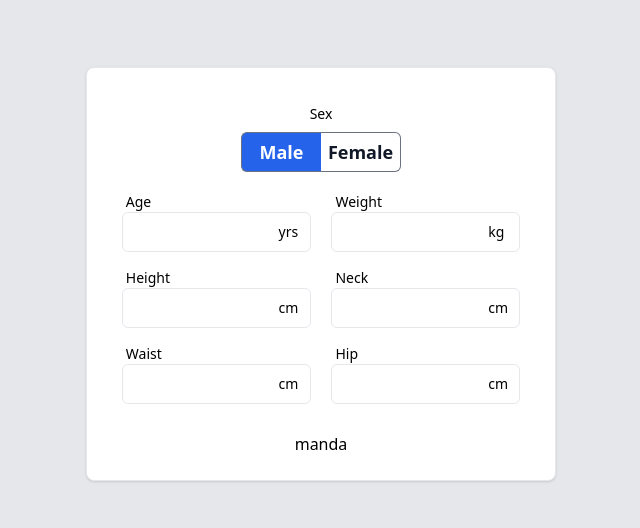
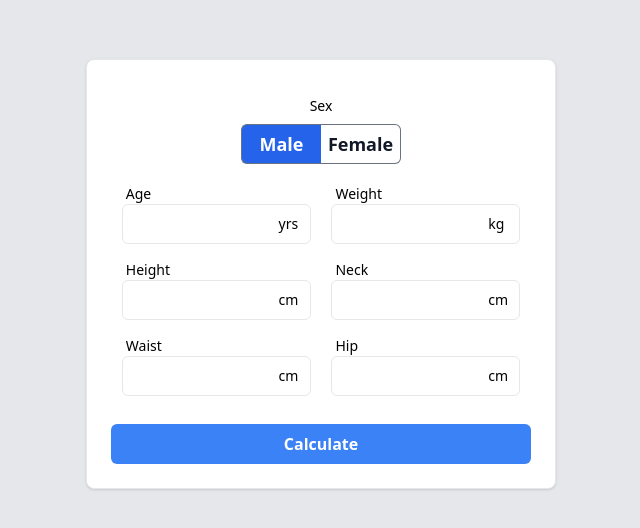
Before and after one commit to luizhf42/medefit, a Nuxt app: page / in a window 1280 px wide. Shown: the part 126-654 px from the top of the page, without its empty margins (319-959 px from the left). Built offline with nearby package versions, Linux system fonts and the light colour scheme.

Commit message:
feat: create calculate  button

```diff
--- a/app.vue
+++ b/app.vue
@@ -1,8 +1,7 @@
 <template>
 	<form>
-		<div class="grid gap-3 p-6">
 		<SexField />
-			<div class="flex flex-col xs:flex-row  flex-wrap justify-between">
+		<div>
 			<BodyMetricInput metric="Age" suffix="yrs" />
 			<BodyMetricInput metric="Weight" suffix="kg" />
 			<BodyMetricInput metric="Height" suffix="cm" />
@@ -10,8 +9,7 @@
 			<BodyMetricInput metric="Waist" suffix="cm" />
 			<BodyMetricInput metric="Hip" suffix="cm" />
 		</div>
-			<button>manda</button>
-		</div>
+		<button>Calculate</button>
 	</form>
 </template>
 
@@ -19,6 +17,14 @@
 
 <style scoped lang="postcss">
 form {
-	@apply bg-white rounded-lg mx-auto border shadow w-11/12 max-w-lg;
+	@apply bg-white rounded-lg mx-auto border shadow w-11/12 max-w-lg grid gap-3 p-6;
+
+	div {
+		@apply flex flex-col xs:flex-row flex-wrap justify-between;
+	}
+
+	button {
+		@apply bg-blue-500 text-white font-semibold py-2 px-4 rounded-md;
+	}
 }
 </style>
```
Lines whose indentation alone changed are shown as unchanged.
